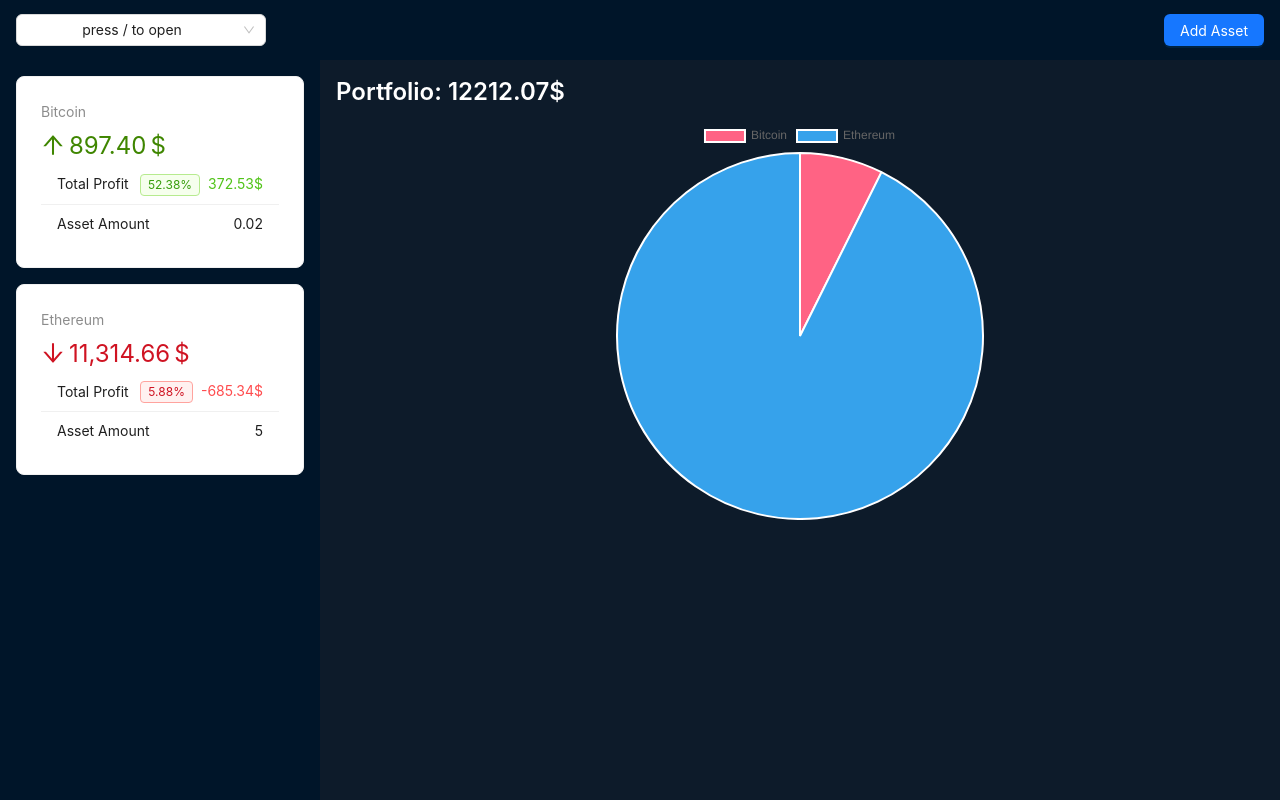
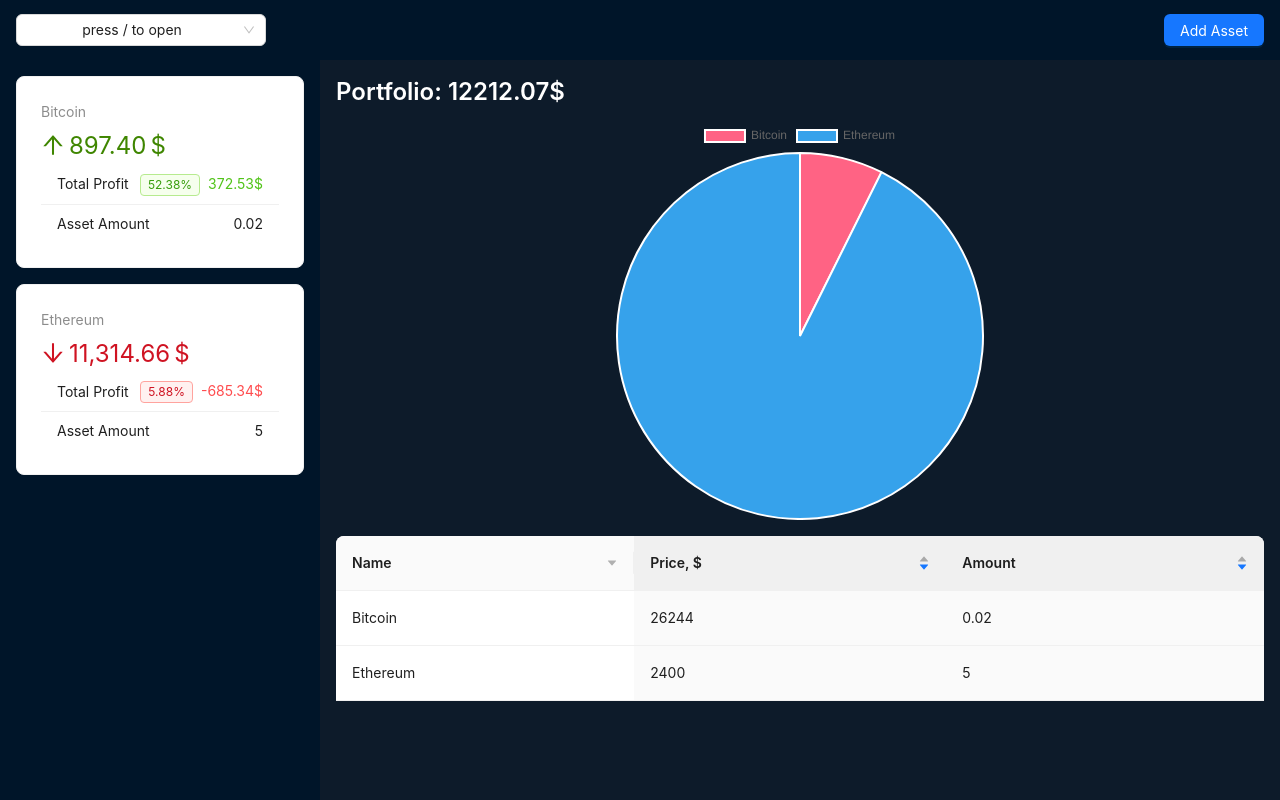
Before and after one commit to CyberPsychoPlus/React-crypto-portfolio, a React (Vite) app: page / in a window 1280 px wide. Built offline with nearby package versions, Linux system fonts and the light colour scheme.

Commit message:
Added a table

```diff
--- a/src/api.js
+++ b/src/api.js
@@ -6,7 +6,7 @@
 		if (connection) {
 			setTimeout(() => {
 				resolve(cryptoData)
-			}, 1)
+			}, 1000)
 		} else {
 			reject('Something went wrong(')
 		}
@@ -19,7 +19,7 @@
 		if (connection) {
 			setTimeout(() => {
 				resolve(cryptoAssets)
-			}, 1)
+			}, 1000)
 		} else {
 			reject('Something went wrong(')
 		}
--- a/src/components/layout/AssetsTable.jsx
+++ b/src/components/layout/AssetsTable.jsx
@@ -1,3 +1,36 @@
+import { Table } from 'antd'
+import { useCrypto } from '../../context/crypto-context'
+
+const columns = [
+	{
+		title: 'Name',
+		dataIndex: 'name',
+		sorter: (a, b) => a.name.length - b.name.length,
+		sortDirections: ['descend'],
+	},
+	{
+		title: 'Price, $',
+		dataIndex: 'price',
+		defaultSortOrder: 'descend',
+		sorter: (a, b) => a.price - b.price,
+	},
+	{
+		title: 'Amount',
+		dataIndex: 'amount',
+		defaultSortOrder: 'descend',
+		sorter: (a, b) => a.amount - b.amount,
+	},
+]
+
 export default function AssetsTable() {
-	return
+	const { assets } = useCrypto()
+
+	const data = assets.map(a => ({
+		key: a.id,
+		name: a.name,
+		price: a.price,
+		amount: a.amount,
+	}))
+
+	return <Table pagination={false} columns={columns} dataSource={data} />
 }
```
